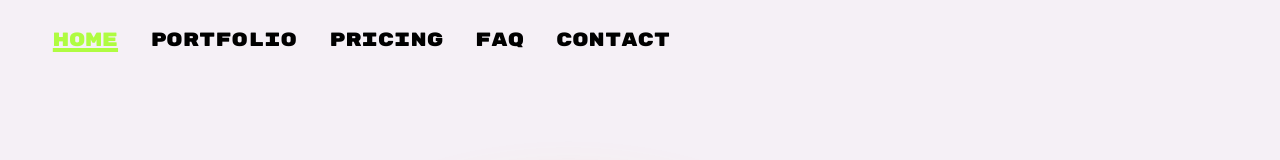
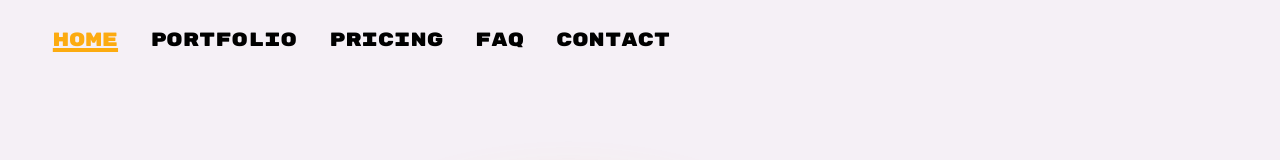
Before and after one commit to unexpectedlyalarming/web-design-portfolio, a Next.js app: page / in a window 1280 px wide. In both pictures the pointer is over the link 85 px from the left and 40 px from the top of the page. Shown: the top 160 px of the page. Built offline with nearby package versions, Linux system fonts and the light colour scheme; a web font is replaced by a local one.

Commit message:
Fixed small styling issues

```diff
--- a/src/app/globals.css
+++ b/src/app/globals.css
@@ -165,7 +165,7 @@ nav ul li a {
 }
 
 .nav-link:hover {
-  color: var(--accent);
+  color: var(--accent-2);
   text-decoration: underline;
   text-decoration-thickness: 0.25rem;
 }
@@ -244,7 +244,7 @@ footer p {
   transition: 0.2s;
 }
 .footer-links a:hover {
-  color: var(--accent);
+  color: var(--accent-2);
   text-decoration: underline;
   text-decoration-thickness: 0.25rem;
 }
```
